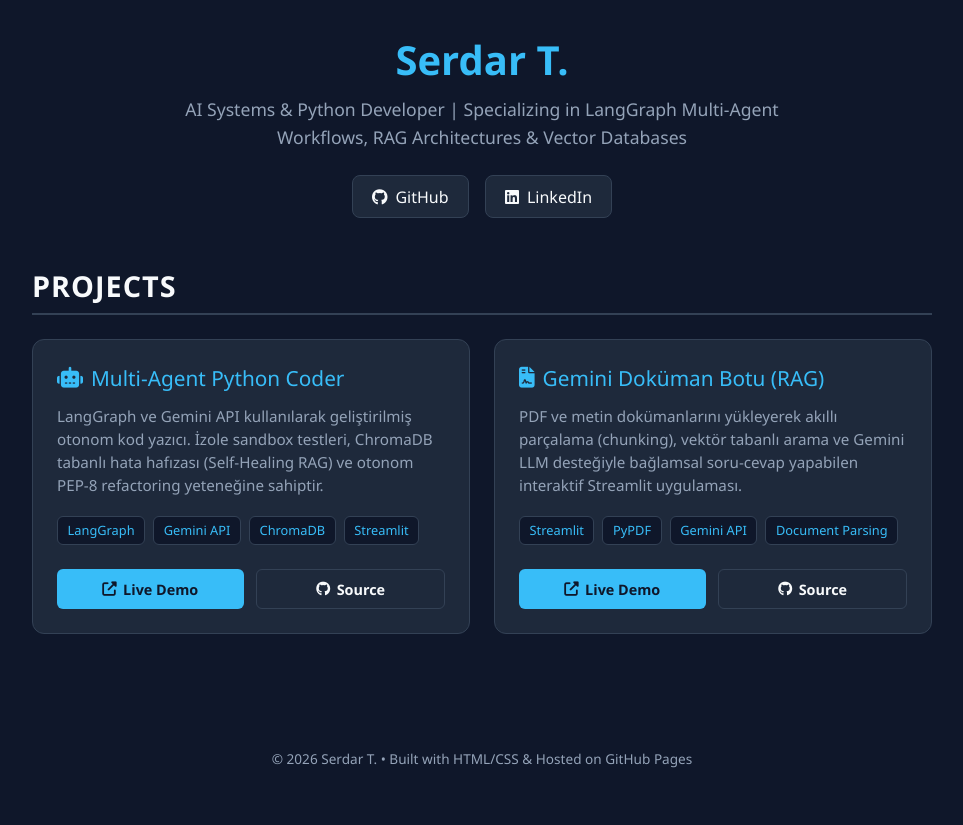
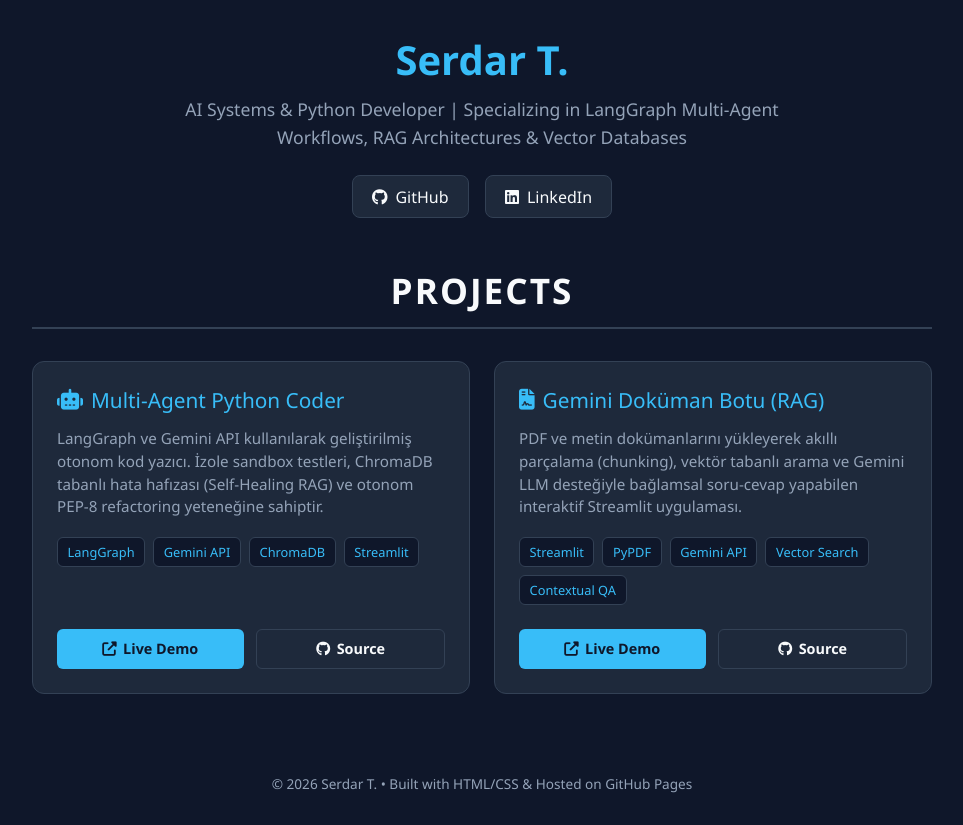
Before and after one commit to Platon007Platon/Platon007Platon.github.io, a plain HTML site: page index.html in a window 1280 px wide. Shown: the whole page, without its empty margins (158-1121 px from the left). Before the commit the page ends 800 px from the top, so only its background shows below. Drawn offline with Linux system fonts and the light colour scheme.

Commit message:
Enhance section title styles and project links
Updated styles for section titles and adjusted project descriptions.

```diff
--- a/index.html
+++ b/index.html
@@ -88,14 +88,13 @@
 
         /* Projects Section */
         .section-title {
-            font-size: 1.8rem;
-            margin-bottom: 1.5rem;
+            font-size: 2.2rem;
+            text-align: center;
+            margin-bottom: 2rem;
             border-bottom: 2px solid var(--border-color);
-            padding-bottom: 0.5rem;
-            display: flex;
-            align-items: center;
-            gap: 0.5rem;
-            letter-spacing: 1px;
+            padding-bottom: 0.8rem;
+            letter-spacing: 2px;
+            color: var(--text-main);
         }
 
         .projects-grid {
@@ -207,6 +206,9 @@
             header h1 {
                 font-size: 2rem;
             }
+            .section-title {
+                font-size: 1.8rem;
+            }
         }
     </style>
 </head>
@@ -249,12 +251,12 @@
                         </div>
                     </div>
                     <div class="btn-group">
-                        <a href="#" target="_blank" class="btn btn-primary"><i class="fas fa-external-link-alt"></i> Live Demo</a>
-                        <a href="https://github.com/Platon007Platon/multi-agent-python-coder" target="_blank" class="btn btn-secondary"><i class="fab fa-github"></i> Source</a>
+                        <a href="#" class="btn btn-primary"><i class="fas fa-external-link-alt"></i> Live Demo</a>
+                        <a href="#" class="btn btn-secondary"><i class="fab fa-github"></i> Source</a>
                     </div>
                 </div>
 
-                <!-- Project 2: Belge Asistanı / Gemini Doküman Botu -->
+                <!-- Project 2: Gemini Doküman Botu -->
                 <div class="project-card">
                     <div>
                         <div class="project-title">
@@ -267,12 +269,13 @@
                             <span class="tag">Streamlit</span>
                             <span class="tag">PyPDF</span>
                             <span class="tag">Gemini API</span>
-                            <span class="tag">Document Parsing</span>
+                            <span class="tag">Vector Search</span>
+                            <span class="tag">Contextual QA</span>
                         </div>
                     </div>
                     <div class="btn-group">
-                        <a href="#" target="_blank" class="btn btn-primary"><i class="fas fa-external-link-alt"></i> Live Demo</a>
-                        <a href="https://github.com/Platon007Platon/gemini-dokuman-botu" target="_blank" class="btn btn-secondary"><i class="fab fa-github"></i> Source</a>
+                        <a href="#" class="btn btn-primary"><i class="fas fa-external-link-alt"></i> Live Demo</a>
+                        <a href="#" class="btn btn-secondary"><i class="fab fa-github"></i> Source</a>
                     </div>
                 </div>
 
```
